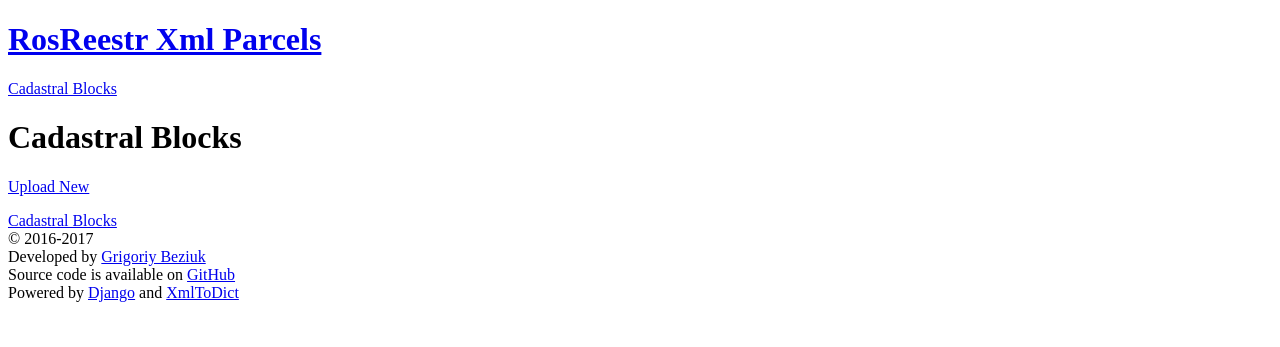
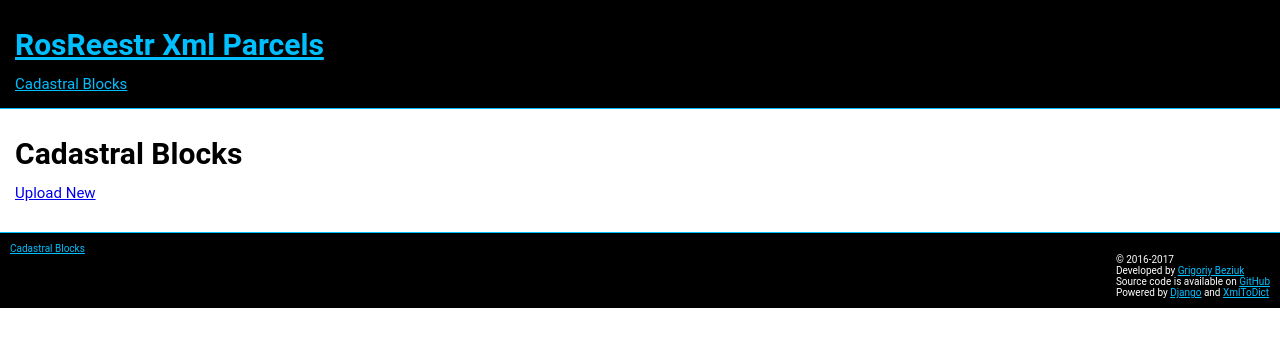
Before and after one commit to gbezyuk/rosreestr-xml, a Django app: page / in a window 1280 px wide. Shown: the top 347 px of the page. Run offline with Django 3.2, Linux system fonts and the light colour scheme; data that the repository does not hold is empty.

Commit message:
a little bit of design

```diff
--- /dev/null
+++ b/backend/parcels/static/css/parcels.css
@@ -0,0 +1,48 @@
+html {
+    margin: 0;
+    padding: 0;
+}
+
+body {
+    margin: 0;
+    padding: 0;
+    font-family: Roboto, Tahoma, Arial, sans-serif;
+    font-size: 10px;
+}
+
+h1, h2, h3, h4, h5, h6, h7 {
+    margin: 0;
+    text-align: left;
+    line-height: 2em;
+}
+
+header {
+    border-bottom: 1px solid deepskyblue;
+    background-color: black;
+    color: white;
+    padding: 1em;
+    font-size: 1.5em;
+}
+    header a {
+        color: deepskyblue;
+    }
+
+footer {
+    border-top: 1px solid deepskyblue;
+    background-color: black;
+    color: white;
+    padding: 1em;
+    overflow: hidden;
+}
+    footer a {
+        color: deepskyblue;
+    }
+
+    footer .credits {
+        float: right;
+    }
+
+.wrapper {
+    font-size: 1.5em;
+    padding: 1em;
+}
--- a/backend/parcels/templates/layout.html
+++ b/backend/parcels/templates/layout.html
@@ -3,6 +3,7 @@
 <html>
     <head>
         <title>{% block title %}{% trans "Parcels" %}{% endblock %}</title>
+        <link rel="stylesheet" type="text/css" href="/static/css/parcels.css">
     </head>
     <body>
         <header>
```
Also changed, not shown: backend/parcels/models.py (+10 -2 lines), backend/parcels/locale/ru/LC_MESSAGES/django.po.
